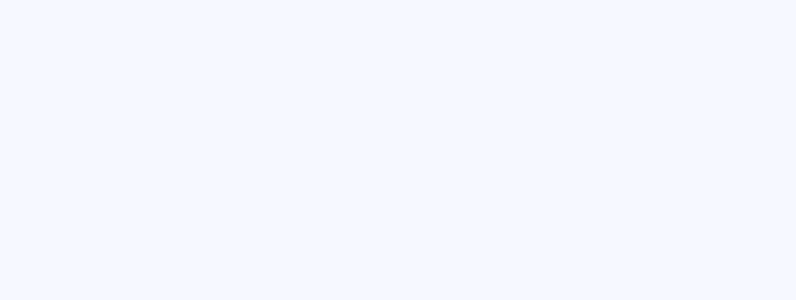
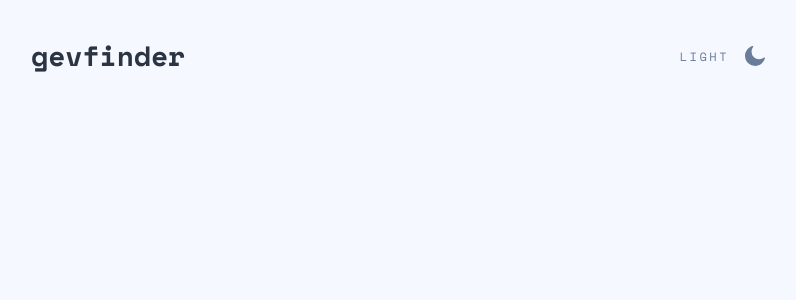
Before and after one commit to isITnow/pet-project_react-ts, a React (Create React App) app: page / in a window 1280 px wide. Shown: the top 300 px of the page, without its empty margins (242-1038 px from the left). Built offline with nearby package versions, Linux system fonts and the light colour scheme.

Commit message:
add TheHeader component

```diff
--- a/src/App.tsx
+++ b/src/App.tsx
@@ -1,10 +1,13 @@
+
 import { Container } from "components/Container";
+import { TheHeader } from "components/TheHeader";
 
 function App() {
   return (
     <Container>
+      <TheHeader />
+    </Container>
 
-    </Container>
   );
 }
 
--- a/src/components/Container/Container.tsx
+++ b/src/components/Container/Container.tsx
@@ -1,12 +1,12 @@
 import { ReactNode } from 'react';
-import styles from './Container.module.scss';
+import s from './Container.module.scss';
 
 interface ContainerProps {
   children: ReactNode;
 }
 
 export const Container = ({ children }: ContainerProps) => (
-  <div className={styles.Container}>
+  <div className={s.container}>
     {children}
   </div>
 );
--- a/src/components/TheHeader/TheHeader.module.scss
+++ b/src/components/TheHeader/TheHeader.module.scss
@@ -1 +1,23 @@
-.theHeader {}
+:global {
+    body[data-theme="light"] {
+        --header-color: var(--gray-300);
+    }
+
+    body[data-theme="dark"] {
+        --header-color: var(--white);
+    }
+}
+
+.header {
+    display: flex;
+    align-items: center;
+    justify-content: space-between;
+    margin: 35px 0;
+}
+
+.logo {
+    color: var(--header-color);
+    font-size: 1.75rem;
+    line-height: 1.5;
+    font-weight: 700;
+}
--- a/src/components/TheHeader/TheHeader.tsx
+++ b/src/components/TheHeader/TheHeader.tsx
@@ -1,9 +1,12 @@
-import styles from './TheHeader.module.scss';
 
-interface TheHeaderProps { }
+import { ThemeSwitcher } from 'components/ThemeSwitcher';
+import s from './TheHeader.module.scss';
 
-export const TheHeader = ({ }: TheHeaderProps) => (
-  <div className={styles.theHeader}>
-    TheHeader Component
+export const TheHeader = () => (
+  <div className={s.header}>
+    <span className={s.logo}>
+      gevfinder
+    </span>
+    <ThemeSwitcher />
   </div>
 );
```
